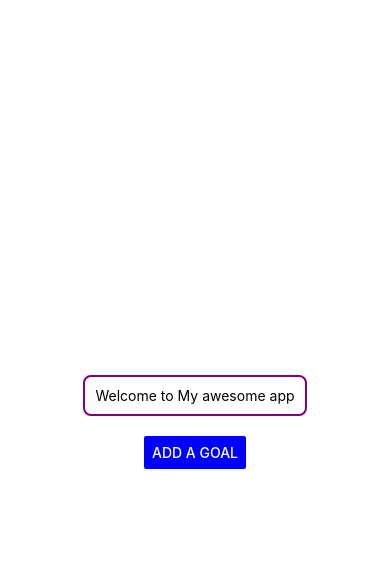
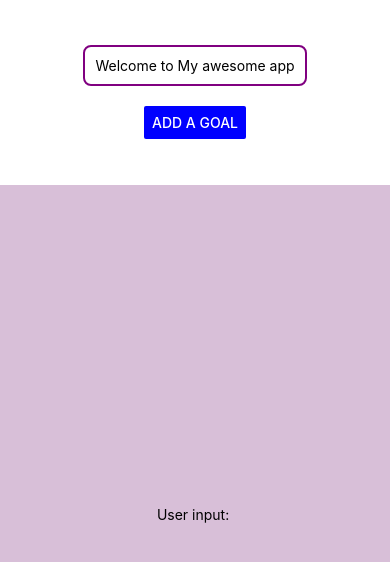
Before and after one commit to xiaoxuansu11041104/5520week2, a React Native app: screen / in a window 390 px wide. Shown: the top 562 px of the page. Built offline with nearby package versions, Linux system fonts and the light colour scheme.

Commit message:
Added flex

```diff
--- a/App.js
+++ b/App.js
@@ -1,5 +1,5 @@
 import { StatusBar } from 'expo-status-bar';
-import { Button, StyleSheet, Text, TextInput, View } from 'react-native';
+import { Button, StyleSheet, Text, TextInput, View, SafeAreaView } from 'react-native';
 import Header from './Components/Header';
 import Input from './Components/Input';
 import React, { useState } from 'react';
@@ -25,18 +25,16 @@ export default function App() {
 
 
   return (
-    <View style={styles.container}>
-
+    <SafeAreaView style={styles.container}>
 
       <StatusBar style="auto" />
 
+      {/* Top section with header and button */}
+      <View style={styles.topSection}>
         {/* Bordered box with text inside */}
         <View style={styles.textBox}>
           <Text style={styles.headerText}>Welcome to My awesome app</Text>
         </View>
-
-
-
 
         {/* Button to show the modal */}
         <Button
@@ -44,6 +42,13 @@ export default function App() {
           onPress = {() => setModalVisible(true)}
           color="blue"
         />
+      </View>
+
+      {/* Bottom section displaying user input */}
+      <View style={styles.bottomSection}>
+        <Text style={styles.text}>User input: {userText}</Text>
+
+      </View>
 
       {/* Pass the modal visibility state and onConfirm callback to Input */}
       <Input
@@ -51,10 +56,7 @@ export default function App() {
         onConfirm={handleInputData}
       />
 
-      {/* Display the user input */}
-      <Text>{userText}</Text>
-
-    </View>
+    </SafeAreaView>
   );
 }
 
@@ -62,8 +64,21 @@ const styles = StyleSheet.create({
   container: {
     flex: 1,
     backgroundColor: '#fff',
+    // alignItems: 'center',
+    justifyContent: 'center',
+  },
+
+  topSection: {
+    flex: 1,  // 1/5th of the screen
     alignItems: 'center',
     justifyContent: 'center',
+    padding: 10,
+  },
+  bottomSection: {
+    flex: 4,  // 4/5th of the screen
+    backgroundColor: '#D8BFD8',  // Light purple background
+    justifyContent: 'center',
+    alignItems: 'center',
   },
 
   textBox: {
```
Lines whose indentation alone changed are shown as unchanged.
